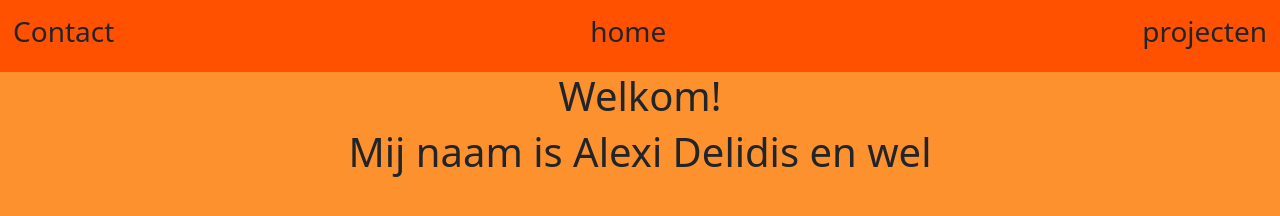
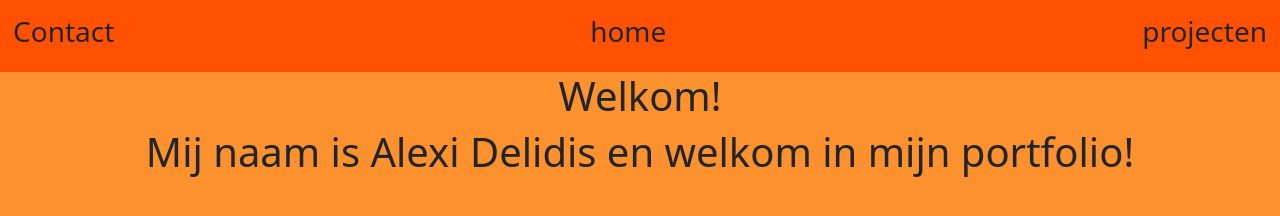
Before and after one commit to GamerShibaInu/GamerShibaInu.github.io, a plain HTML site: page index.html in a window 1280 px wide. Drawn offline with nearby package versions, Linux system fonts and the light colour scheme.

Commit message:
finished sentence

```diff
--- a/index.html
+++ b/index.html
@@ -29,7 +29,7 @@
     </div>
   </div>
   <div class="d-flex justify-content-center">
-    <h1>Mij naam is Alexi Delidis en wel</h1>
+    <h1>Mij naam is Alexi Delidis en welkom in mijn portfolio!</h1>
   </div>
 
   <footer>
```
